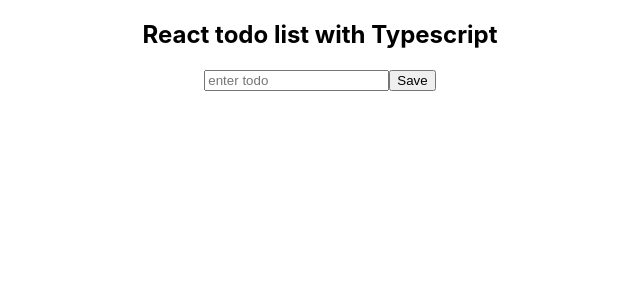
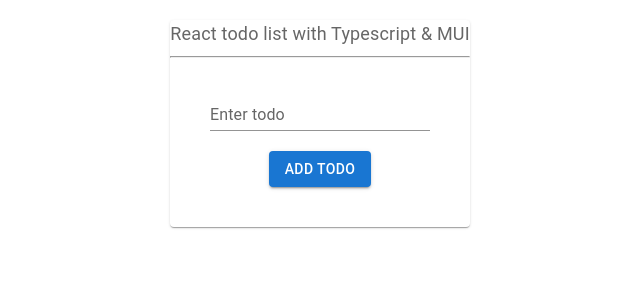
Before and after one commit to cptdanko/react_typescript_todo_list, a React (Create React App) app: page / in a window 1280 px wide. Shown: the top 300 px of the page, without its empty margins (320-960 px from the left). Built offline with nearby package versions, Linux system fonts and the light colour scheme.

Commit message:
added MUI to improve the look and feel

```diff
--- a/package.json
+++ b/package.json
@@ -3,6 +3,10 @@
   "version": "0.1.0",
   "private": true,
   "dependencies": {
+    "@emotion/react": "^11.10.5",
+    "@emotion/styled": "^11.10.5",
+    "@mui/icons-material": "^5.11.0",
+    "@mui/material": "^5.11.0",
     "@testing-library/jest-dom": "^5.14.1",
     "@testing-library/react": "^13.0.0",
     "@testing-library/user-event": "^13.2.1",
--- a/src/App.tsx
+++ b/src/App.tsx
@@ -1,6 +1,17 @@
-import React, { ButtonHTMLAttributes, ChangeEvent, ChangeEventHandler, EventHandler, MouseEventHandler, useEffect } from 'react';
-import logo from './logo.svg';
+import React, { ChangeEvent, ChangeEventHandler, MouseEventHandler, useEffect } from 'react';
 import './App.css';
+import { Checkbox } from '@mui/material';
+import Button from '@mui/material/Button';
+import TextField from '@mui/material/TextField';
+import Card from '@mui/material/Card';
+import CardContent from '@mui/material/CardContent';
+import Typography from '@mui/material/Typography';
+import List from '@mui/material/List';
+import ListItem from '@mui/material/ListItem';
+import ListItemText from '@mui/material/ListItemText';
+import ListItemIcon from '@mui/material/ListItemIcon';
+import IconButton from '@mui/material/IconButton';
+import { BorderColor, Delete, Done } from '@mui/icons-material';
 
 var CustomMap: { [key: string]: any } = {};
 function App() {
@@ -86,32 +97,49 @@
   return (
     <div className="App">
       <header>
-        <h2> React todo list with Typescript</h2>
+        <h2> </h2>
       </header>
       <div>
         <div>
           <div className='TodoArea'>
+          <Card sx={{ minWidth: 275 }}>
+          <Typography sx={{ fontSize: 18 }} color="text.secondary" gutterBottom>
+            React todo list with Typescript & MUI
+            <hr />
+          </Typography>
+            <CardContent>
             <div>
-              <input type='text' placeholder='enter todo' onChange={handleChange} value={todo} />
-              <button onClick={enterTodo}> Save</button>
+              <TextField id="standard-basic" label="Enter todo" variant="standard"  onChange={handleChange} value={todo} />
             </div>
-            <ul>
+            <div style={{ marginTop: 20}}>
+              <Button variant="contained" onClick={enterTodo}>Add todo </Button>
+            </div>
+            <List>
               {todoList.map( (t:string, idx: number) => (
-                <div className='Todo' key={idx}>
-                  {doneMap[idx] ? (
-                    <input type='checkbox' checked value={""+idx} onChange={markDoneChange} />
-                  ): (
-                    <input type='checkbox' value={""+idx} onChange={markDoneChange} />
-                  )}
-                  <li> {t} </li>
-                  <p style={{marginLeft: 10}}>
-                    <button value={""+idx} onClick={editTodo}> Edit</button>
-                    <button style={{marginLeft: 10}} value={""+idx} onClick={deleteTodo}> Delete</button>
-                    <button style={{marginLeft: 10}} value={""+idx} onClick={markDone}> Done</button>
-                  </p>
-                </div>
+                <ListItem>
+                  <ListItemIcon>
+                    <Checkbox
+                      value={"" + idx}
+                      edge="start"
+                      checked={doneMap[idx] ? true: false}
+                      tabIndex={-1}
+                      disableRipple
+                      onChange={markDoneChange}
+                      />
+                  </ListItemIcon>
+                  <ListItemText primary={t} />
+                  <IconButton value={""+idx} onClick={editTodo}>
+                      <BorderColor />
+                  </IconButton>
+                  <IconButton style={{marginLeft: 10}} value={""+idx} onClick={deleteTodo}>
+                    <Delete />
+                  </IconButton>
+                </ListItem>
               ))}
-            </ul>
+
+            </List>
+            </CardContent>
+            </Card>
           </div>
         </div>
       </div>
```
Also changed, not shown: 1 other file (tests, documents, lock files or other folders).
